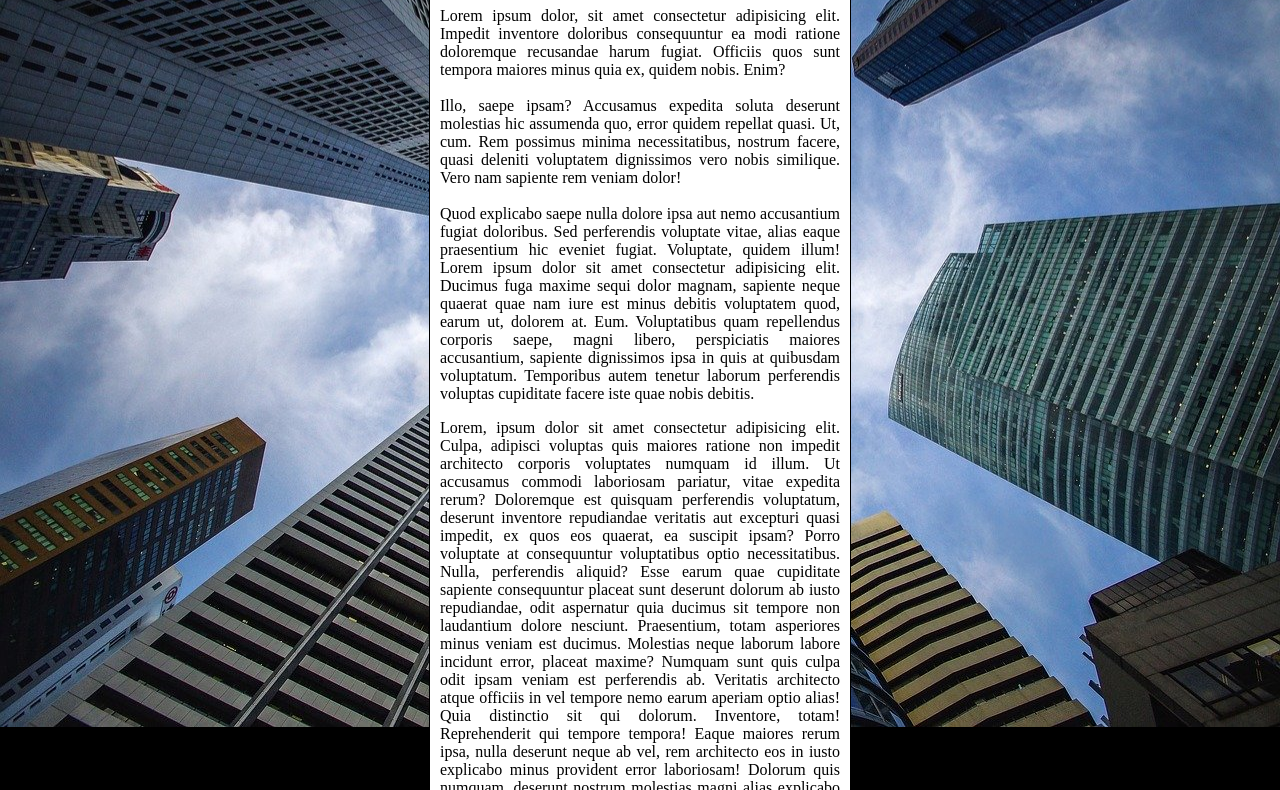
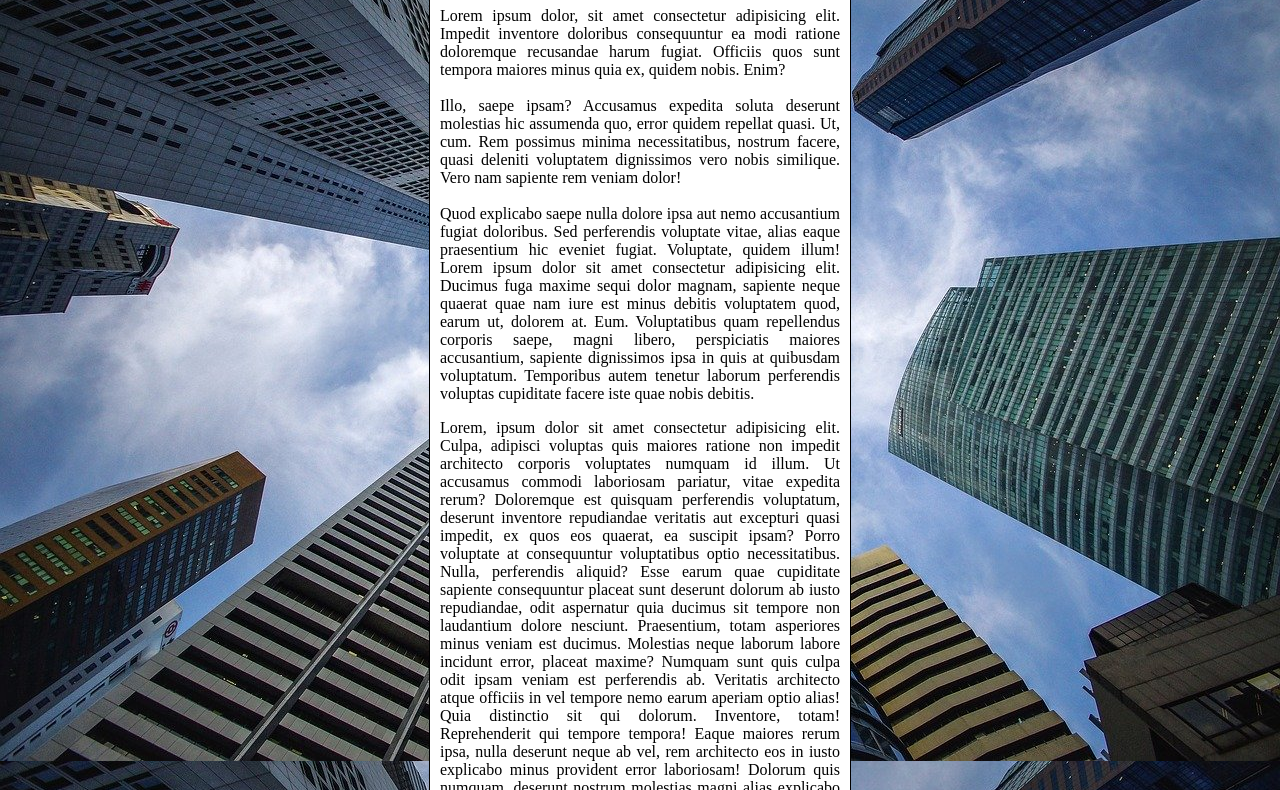
Before and after one commit to Ermersongomes/html-css, a plain HTML site: page modulo-03/ex022-imagens_do_capitulo/fundo006.html in a window 1280 px wide. Shown: the part 92-882 px from the top of the page. Drawn offline with Linux system fonts and the light colour scheme.

Commit message:
Atualizei o fundo006.html

```diff
--- a/modulo-03/ex022-imagens_do_capitulo/fundo006.html
+++ b/modulo-03/ex022-imagens_do_capitulo/fundo006.html
@@ -6,12 +6,20 @@
     <title>Personalizando fundos</title>
     <style>
         body{
-            height: 96vh;
-            background-color: black;
+
+            height: 100vh;
+            /*background-color: black;
             background-image: url(imagens/wallpaper002.jpg);
             background-position: center center;
-            background-size: cover;
             background-repeat: no-repeat;
+            background-attachment: fixed;
+            background-size: cover;*/
+
+            /*Fixar a imagem: background-attachment: fixed;
+                Shortheands background: Color>image>position>repeat>[size]>attachment
+            */
+                background: black url(imagens/wallpaper002.jpg) center center no-repeat fixed;
+                background-size: cover;
 
         }
         main{
```
